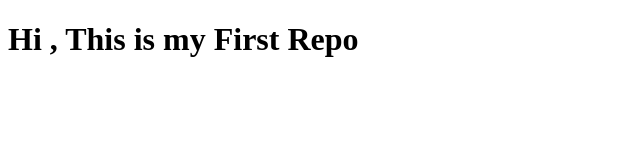
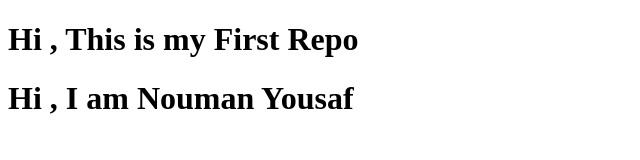
Before and after one commit to noumanyousafdev/CodeProjects, a plain HTML site: page index.html in a window 1280 px wide. Shown: the whole page, without its empty margins (0-640 px from the left). Drawn offline with Linux system fonts and the light colour scheme.

Commit message:
Update index.html

```diff
--- a/index.html
+++ b/index.html
@@ -7,5 +7,7 @@
   </head>
   <body>
     <h1>Hi , This is my First Repo</h1>
+    <h1>Hi , I am Nouman Yousaf</h1>
+
   </body>
 </html>
```
